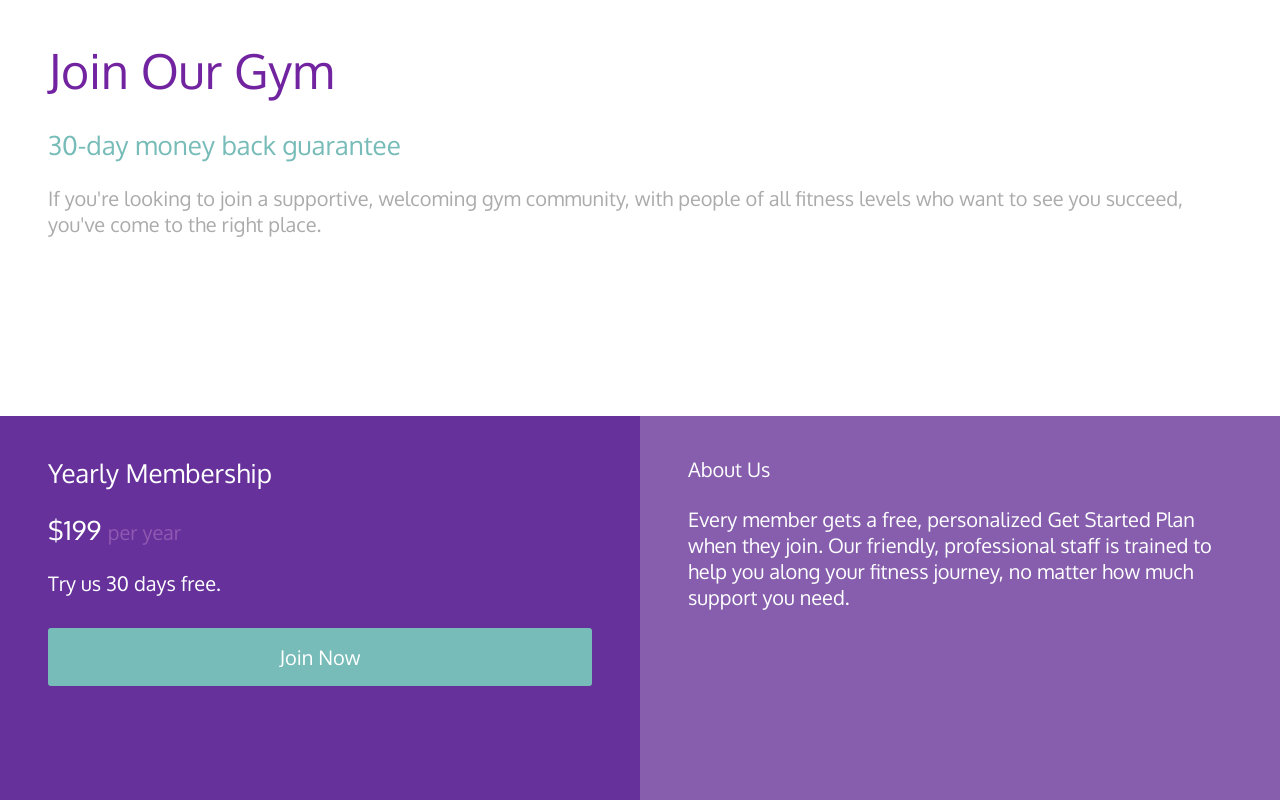
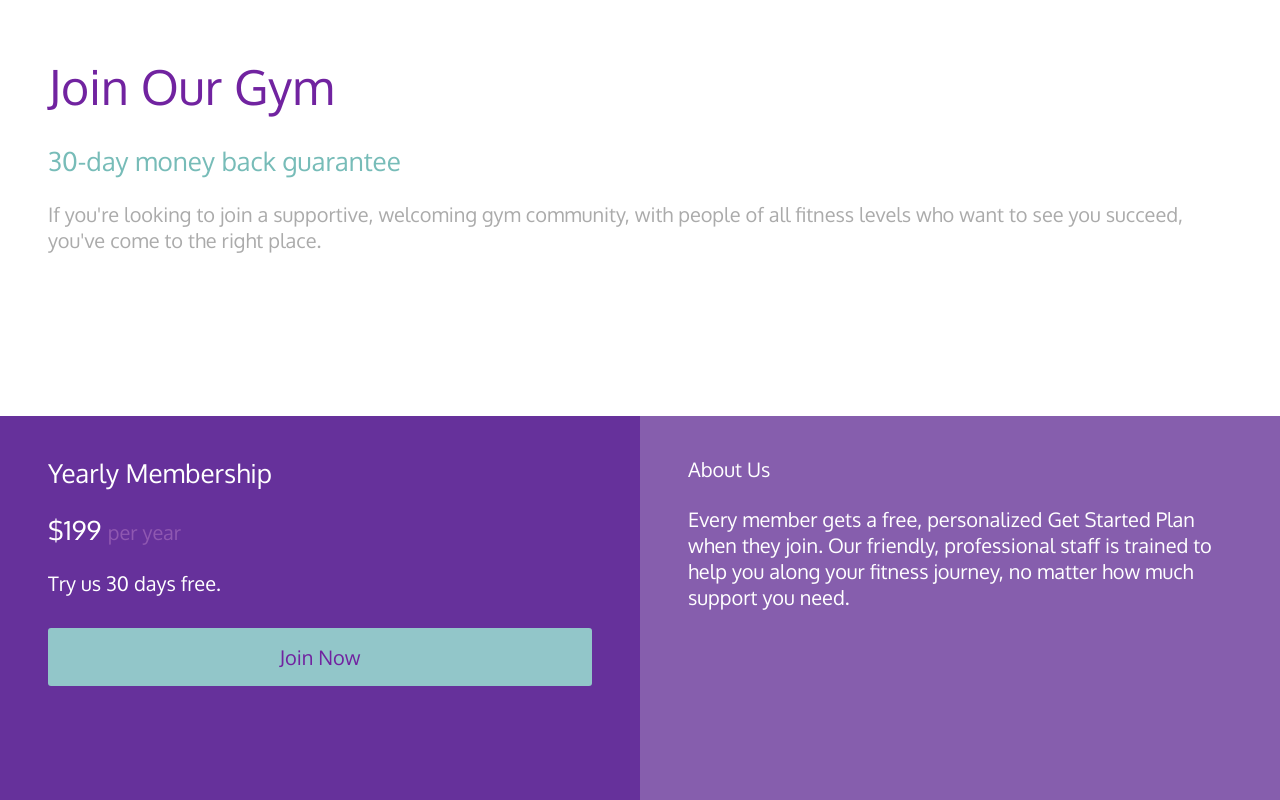
Before and after one commit to CitrineDragon/FrontendPlayground-JOG, a plain HTML site: page index.html in a window 1280 px wide. In both pictures the pointer is over the link "Join Now". Drawn offline with Linux system fonts and the light colour scheme.

Commit message:
Add files via upload

```diff
--- a/main.css
+++ b/main.css
@@ -57,7 +57,7 @@ body {
 }
 
 #showcase {
-  padding: .5rem 3rem 2.5rem 3rem;
+  padding: 1.5rem 3rem 2.5rem 3rem;
 }
 
 @media only screen and (max-width: 400px) {
@@ -89,6 +89,12 @@ body {
   border-radius: 3px;
 }
 
+.btn:hover {
+  background-color: #92C6C9;
+  color: #7123a0;
+  transition: .75s
+}
+
 #about {
   background-color: #865ead;
   color: white;
```
